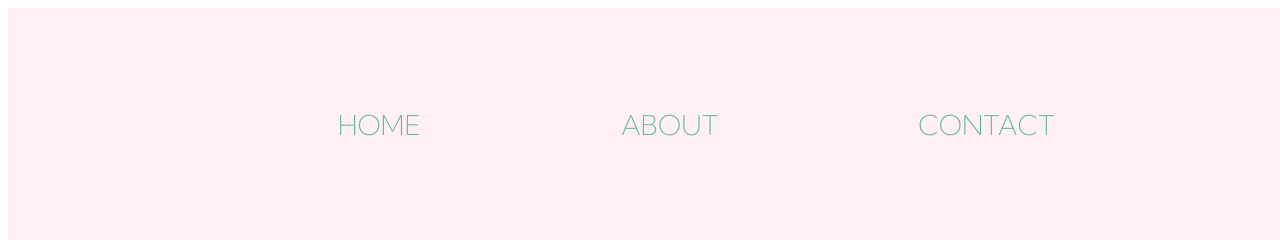
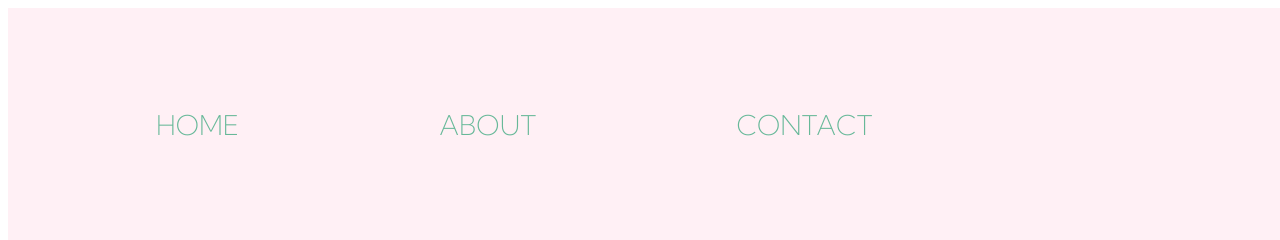
Before and after one commit to lahdesign/nathan, a plain HTML site: page index.html in a window 1280 px wide. Shown: the top 240 px of the page. Drawn offline with nearby package versions, Linux system fonts and the light colour scheme.

Commit message:
Update main.css

```diff
--- a/main.css
+++ b/main.css
@@ -70,7 +70,7 @@ nav{
   justify-content: space-between;
   align-items: center;
   margin: auto;
-  width: min-content;
+  width: 100%;
   grid-area: nav;
   }
 
```
